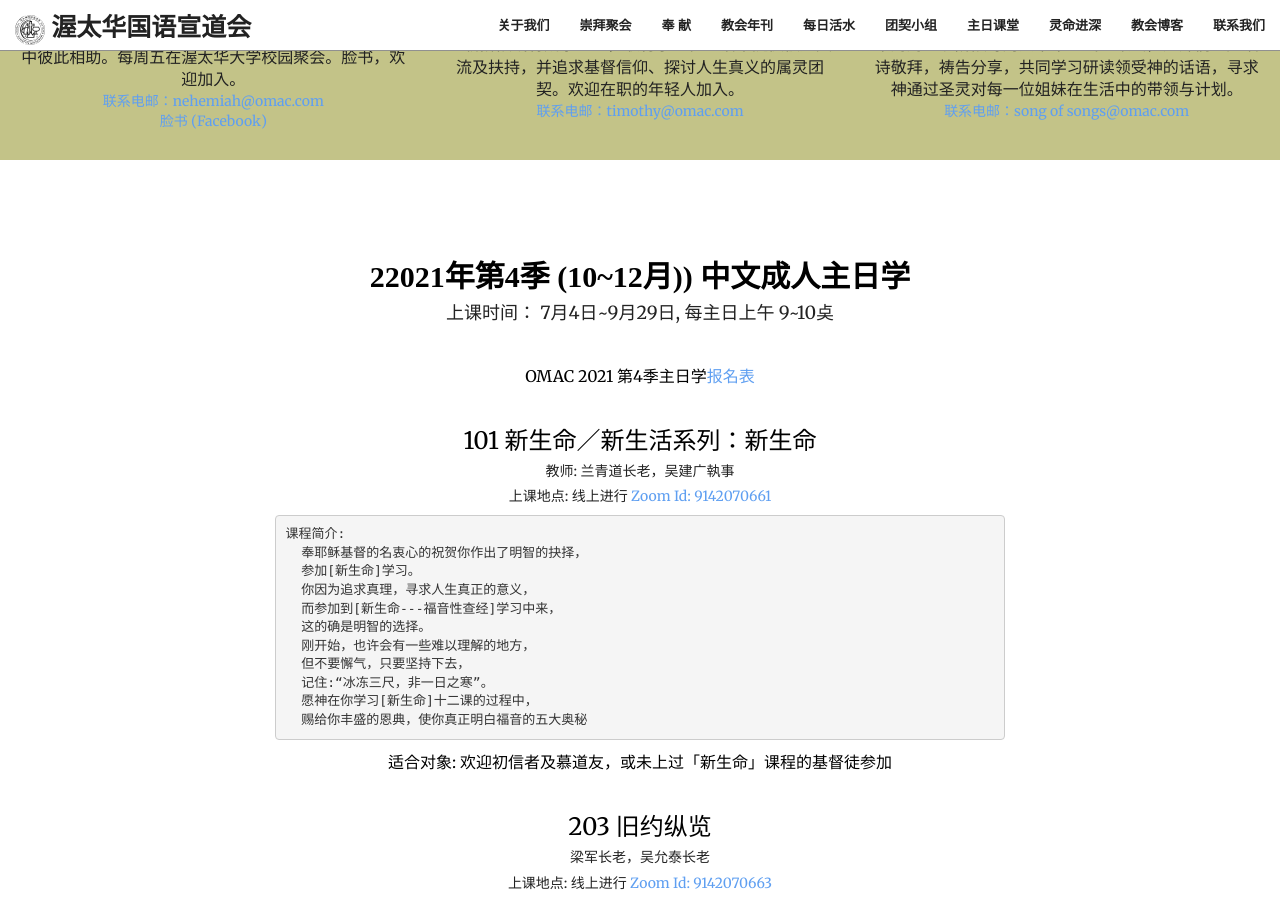
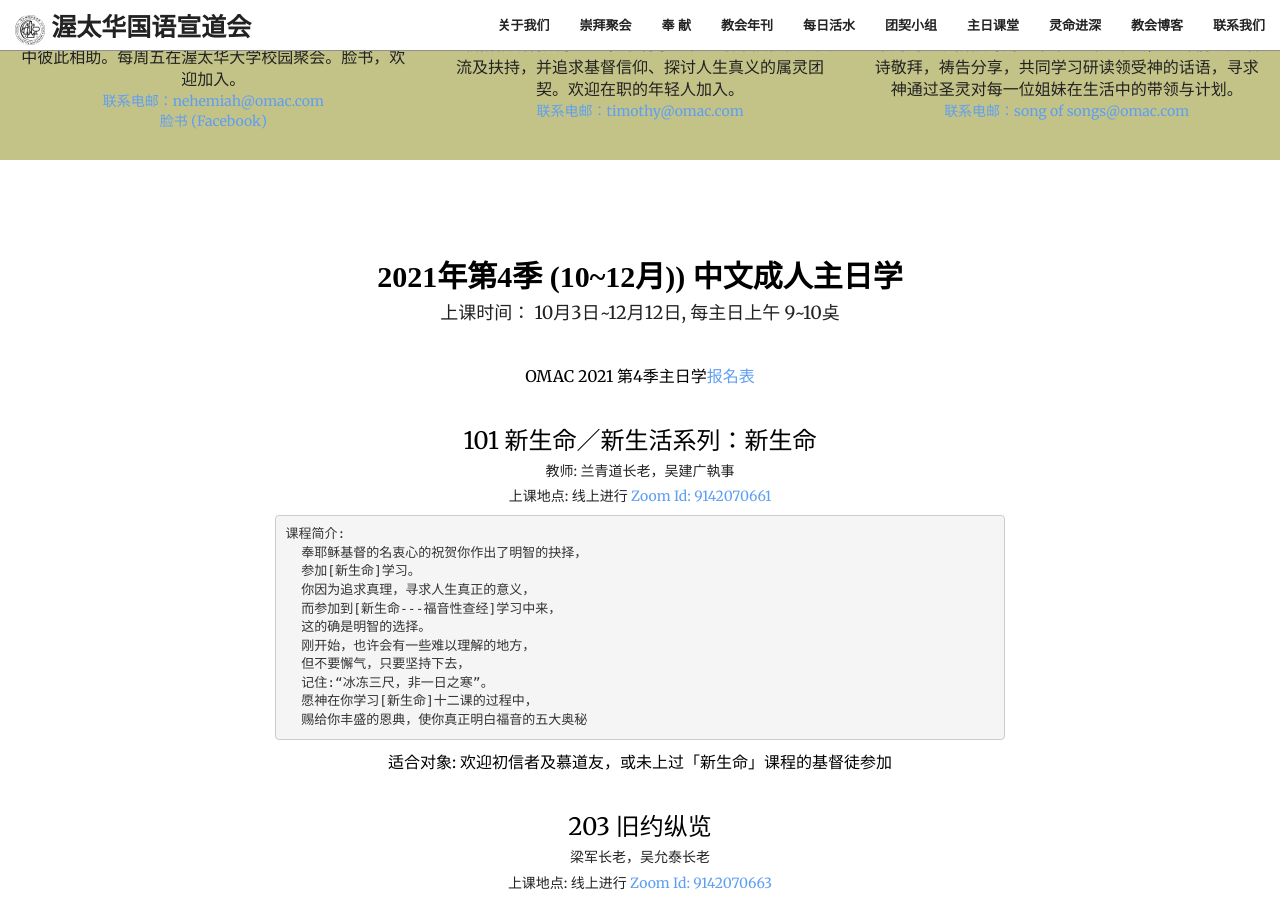
Before and after one commit to JonasYow/ottawaomac, a Jekyll site: the page built from index.html, in a window 1280 px wide and 900 px high, scrolled down 6518 px. Built offline with Jekyll 4.4.1, drawn with Linux system fonts in a browser that asks for light colours; some web fonts are replaced.

Commit message:
update date

```diff
--- a/_includes/sundayschool.html
+++ b/_includes/sundayschool.html
@@ -2,8 +2,8 @@
     <div class="container">
         <div class="row">
             <div class="col-lg-12 text-center">
-                <h2 class="section-heading filtered"><strong>22021年第4季 (10~12月))  中文成人主日学</strong></h2>
-                <h4>上课时间： 7月4日~9月29日, 每主日上午 9~10奌</h4>
+                <h2 class="section-heading filtered"><strong>2021年第4季 (10~12月))  中文成人主日学</strong></h2>
+                <h4>上课时间： 10月3日~12月12日, 每主日上午 9~10奌</h4>
                 <hr class="primary">
                 <p>OMAC 2021 第4季主日学<a href="https://forms.gle/k3bvwziQidiE1zfy9">报名表</a></p>
             </div>
```
